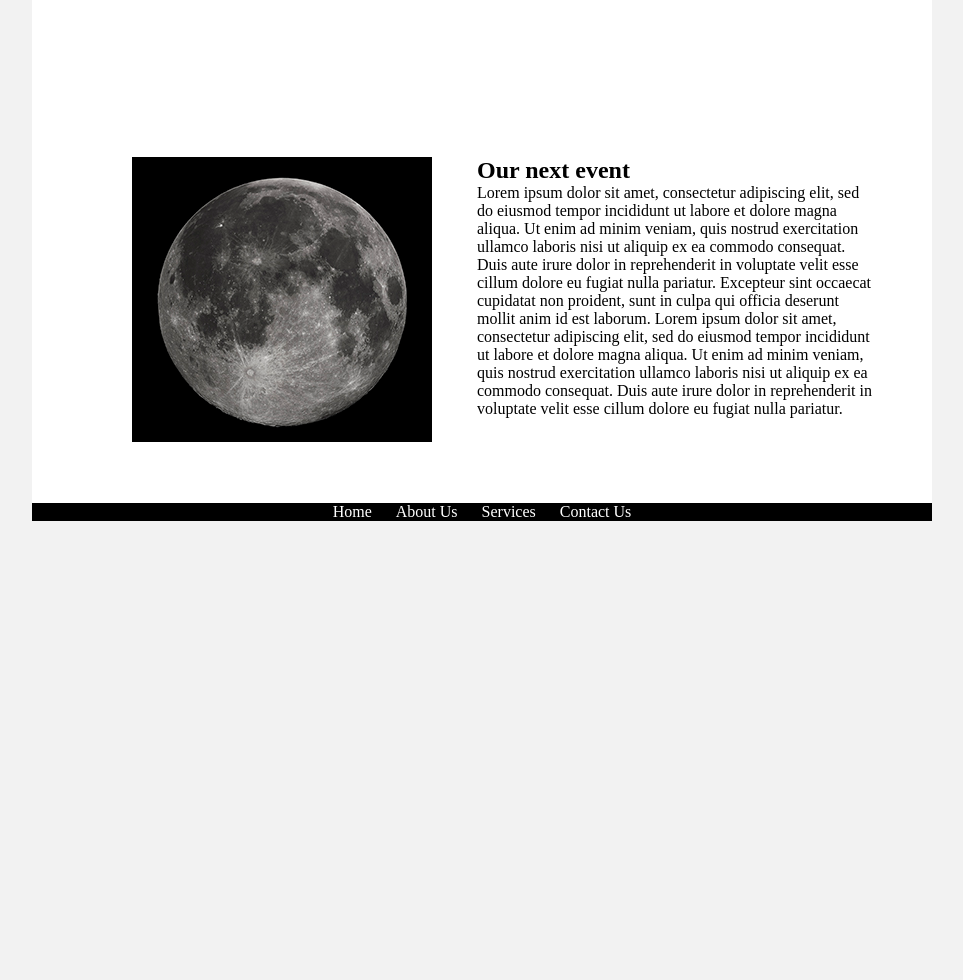
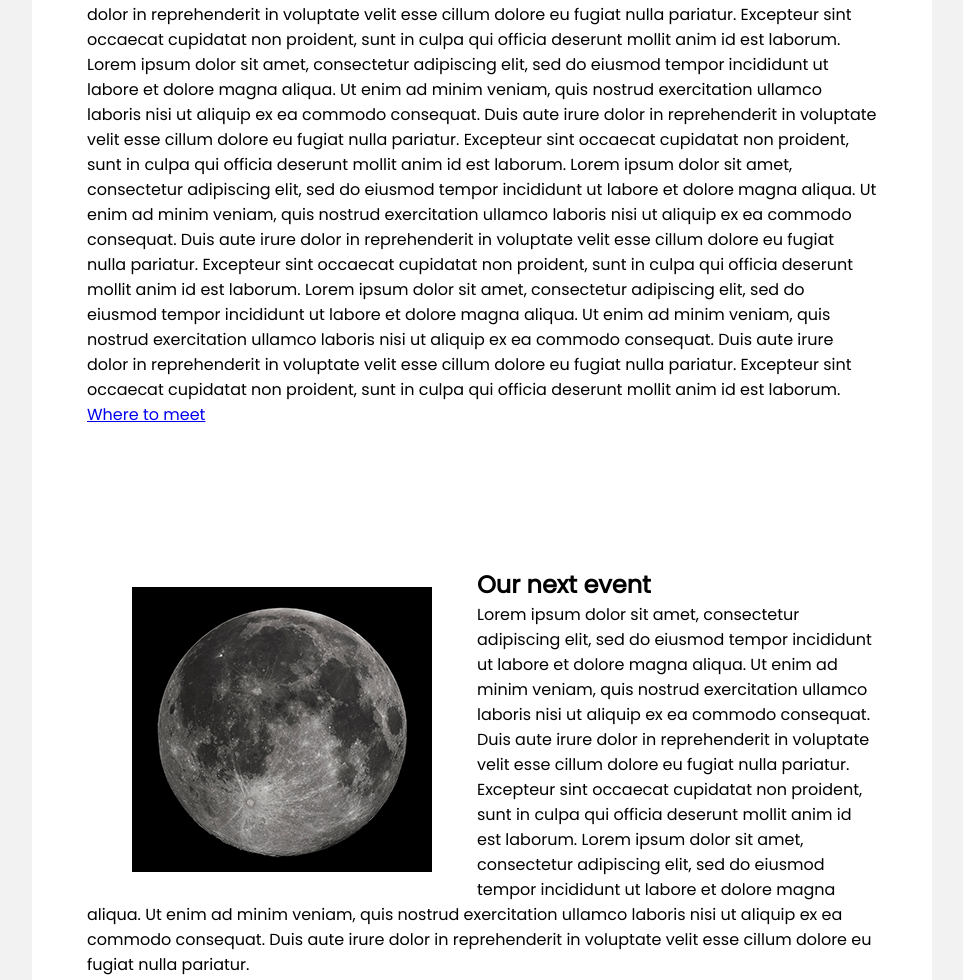
Before and after one commit to mikasheerin/assignment8-sheerin-mikaela, a plain HTML site: page index.html in a window 1280 px wide. Shown: the part 1613-2593 px from the top of the page, without its empty margins (158-1121 px from the left). Before the commit the page ends 2134 px from the top, so only its background shows below. Drawn offline with Linux system fonts and the light colour scheme; a script that the page names is missing.

Commit message:
added styling and font

```diff
--- a/index.html
+++ b/index.html
@@ -15,6 +15,9 @@
 
         <!-- Scripts -->
         <script type="text/javascript" src="scripts/javascript.js"></script>
+
+        <!-- Fonts -->
+        <link href="https://fonts.googleapis.com/css?family=Poppins" rel="stylesheet">
 
     </head>
 
--- a/stylesheets/style.css
+++ b/stylesheets/style.css
@@ -7,6 +7,7 @@
 
 body {
   background: #f2f2f2;
+  font-family: 'Poppins', sans-serif;
 }
 
 .container {
@@ -94,17 +95,18 @@ section.home-bottom img {
 
 section.home-final {
     clear: both;
-    padding: 85px 55px;
+    padding: 55px;
 }
 
 section.home-final img {
     float: left;
-    padding: 0 45px;
+    padding: 20px 45px;
     box-sizing: border-box;
 }
 
 footer {
   background: black;
+  padding: 20px 0;
 }
 
 footer.container {
```
